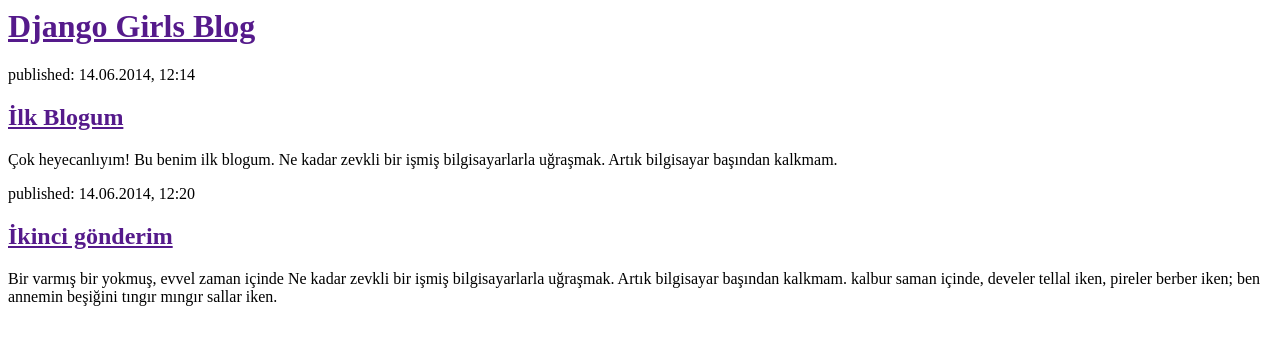
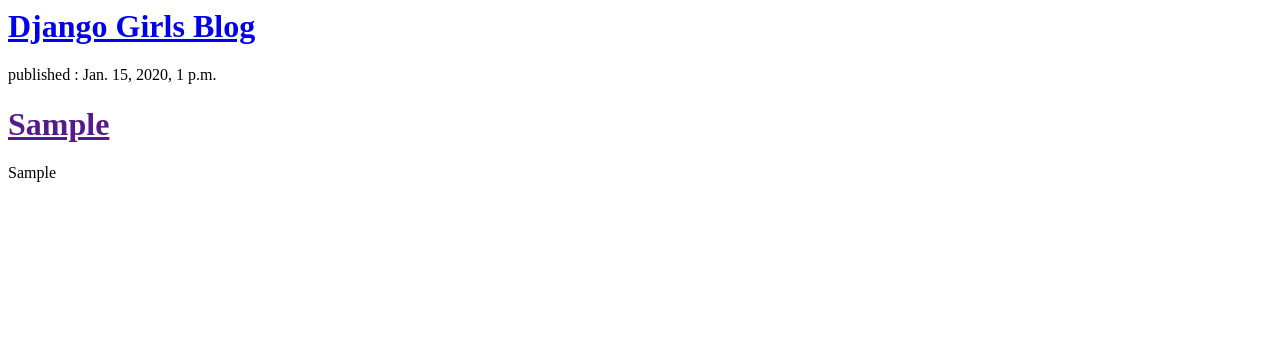
Before and after one commit to emrsenturk/my-first-blog, a Django app: template blog/templates/blog/post_list.html in a window 1280 px wide. Shown: the top 345 px of the page. Run offline with Django 3.2, Linux system fonts and the light colour scheme; the template is opened without the code that fills it: values that come from a table or form of the project are taken from there, others are empty; tables that the repository leaves empty hold one stand-in row (values such as "Sample post").

Commit message:
Html kısmını değiştirdim

```diff
--- a/blog/templates/blog/post_list.html
+++ b/blog/templates/blog/post_list.html
@@ -1,22 +1,14 @@
-<html>
-    <head>
-        <title>Django Girls blog</title>
-    </head>
-    <body>
-        <div>
-            <h1><a href="">Django Girls Blog</a></h1>
-        </div>
+<div>
+    <h1><a href="/">Django Girls Blog</a></h1>
+</div>
 
-        <div>
-            <p>published: 14.06.2014, 12:14</p>
-            <h2><a href="">İlk Blogum</a></h2>
-            <p>Çok heyecanlıyım! Bu benim ilk blogum. Ne kadar zevkli bir işmiş bilgisayarlarla uğraşmak. Artık bilgisayar başından kalkmam. </p>
-        </div>
+{% for post in posts %}
 
-        <div>
-            <p>published: 14.06.2014, 12:20</p>
-            <h2><a href="">İkinci gönderim</a></h2>
-            <p>Bir varmış bir yokmuş, evvel zaman içinde Ne kadar zevkli bir işmiş bilgisayarlarla uğraşmak. Artık bilgisayar başından kalkmam. kalbur saman içinde, develer tellal iken, pireler berber iken; ben annemin beşiğini tıngır mıngır sallar iken.</p>
-        </div>
-    </body>
-</html>
+    <div>
+        <p> published : {{post.yayinlanma_tarihi}}</p>
+        <h1><a href="">{{post.baslik}}</a></h1>
+        <p>{{post.yazi|linebreaks}}</p>
+
+    </div>
+
+    {%endfor%}
--- a/blog/views.py
+++ b/blog/views.py
@@ -1,6 +1,12 @@
 from django.shortcuts import render
+from .models import Post
+from django.utils import timezone
 
 
 def post_list(request):
 	return render(request, 'blog/post_list.html',{})
+
+def post_list(request):
+	posts = Post.objects.filter(yayinlanma_tarihi__lte=timezone.now()).order_by('yayinlanma_tarihi')
+	return render(request,'blog/post_list.html',{'posts':posts})
 # Create your views here.
```
